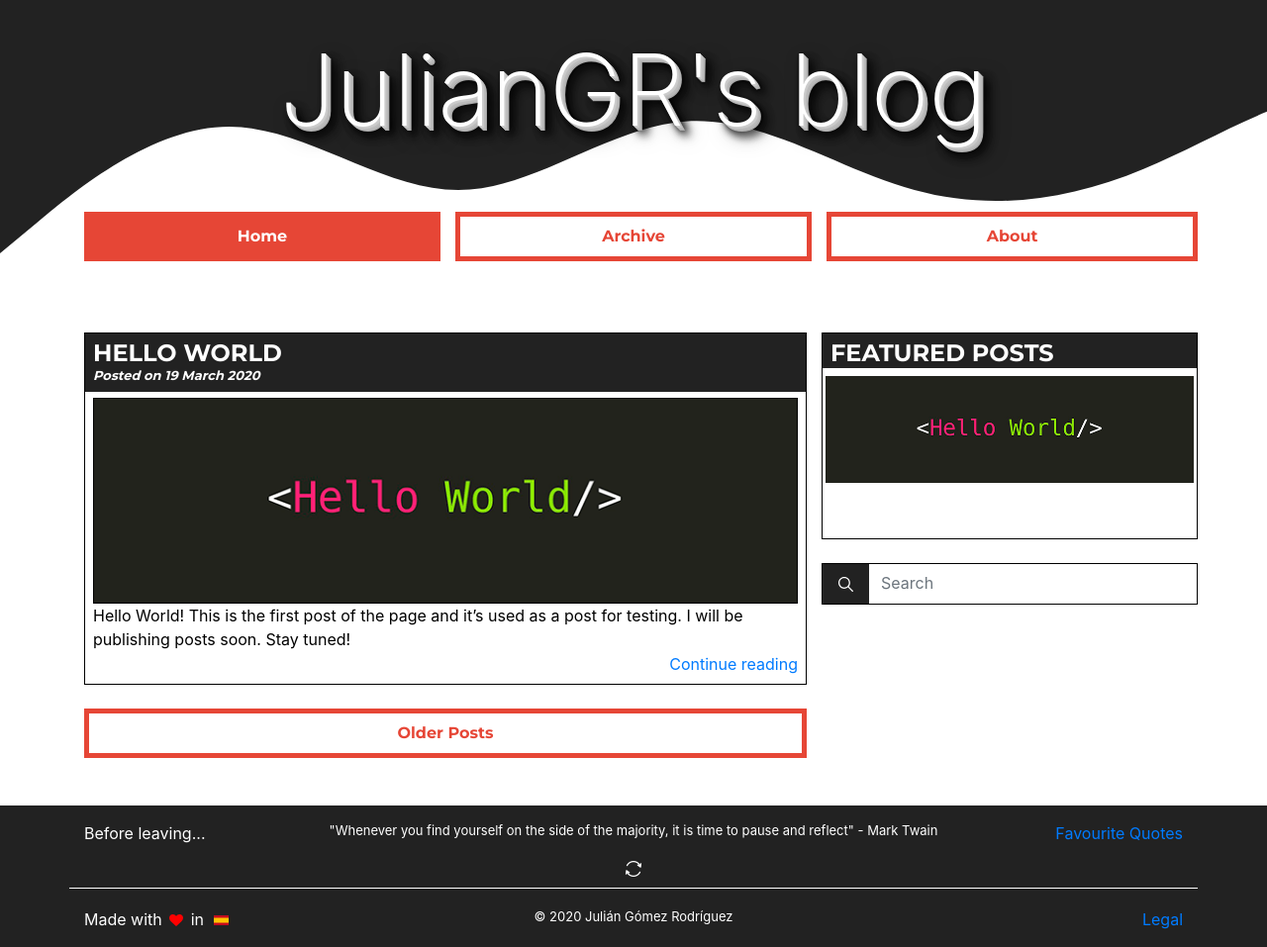
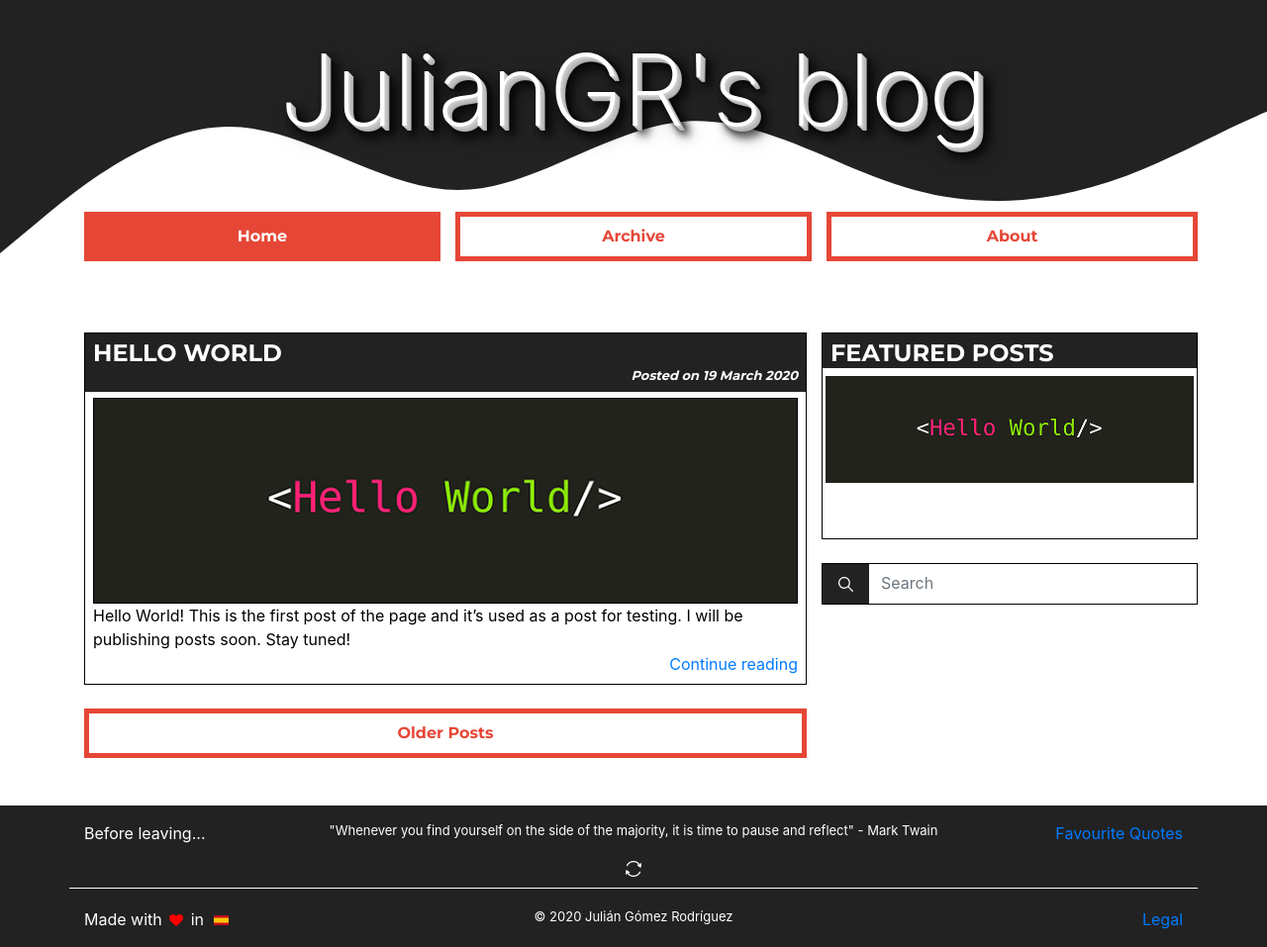
Before and after one commit to JulianGR/JulianGR.github.io, a Jekyll site: the page built from index.html, in a window 1280 px wide. Shown: the whole page at 99% size. Built offline with Jekyll 4.4.1, drawn with Linux system fonts in a browser that asks for light colours.

Commit message:
added 404 and changed minor things

```diff
--- a/404.html
+++ b/404.html
@@ -8,3 +8,8 @@
   document.getElementById("archive").classList.remove("buttonActive");
   document.getElementById("about").classList.remove("buttonActive");
 </script>
+
+
+
+<h1>404</h1>
+<h3>Not found</h3>
--- a/about.html
+++ b/about.html
@@ -15,7 +15,7 @@
 -->
 
   <div class="col">
-    <img class="img-fluid"alt="Photo of me" SSSSSSRRRRRCCCCCC="{{site.baseurl}}/images/aboutPhoto.png"></img>
+    <img class="img-fluid" title="Photo of me(Not yet)" alt="Photo of me(Not yet)" SSSSSSRRRRRCCCCCC="{{site.baseurl}}/images/aboutPhoto.png"></img>
 
   </div>
 
--- a/style.scss
+++ b/style.scss
@@ -157,6 +157,7 @@
     font-size: small;
     color: $white;
     font-weight: normal;
+    text-align: right;
   }
 }
 
@@ -488,8 +489,9 @@
     box-shadow: none;
   }
 
-  button:active {
+  button:active, button:focus, button:visited:focus-within, img:focus, img:focus-within, img:active {
     box-shadow: none;
+    outline: 0;
   }
 }
 
```
